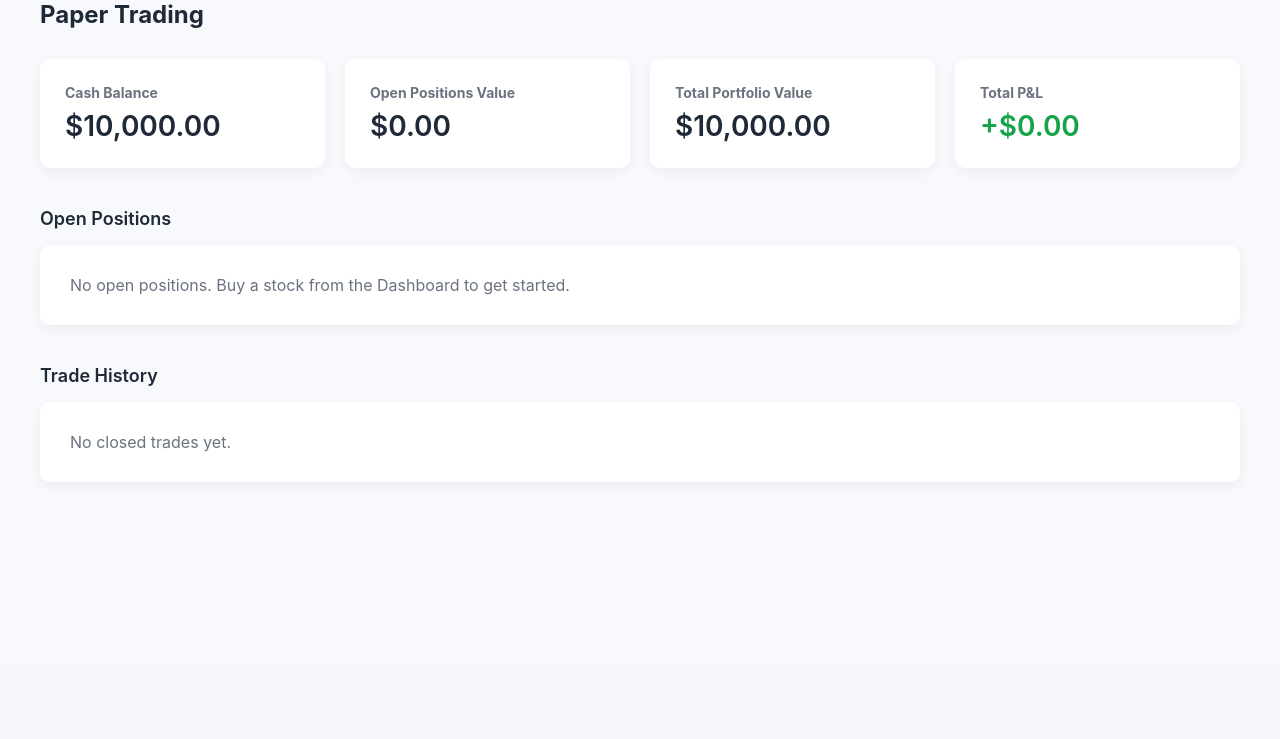
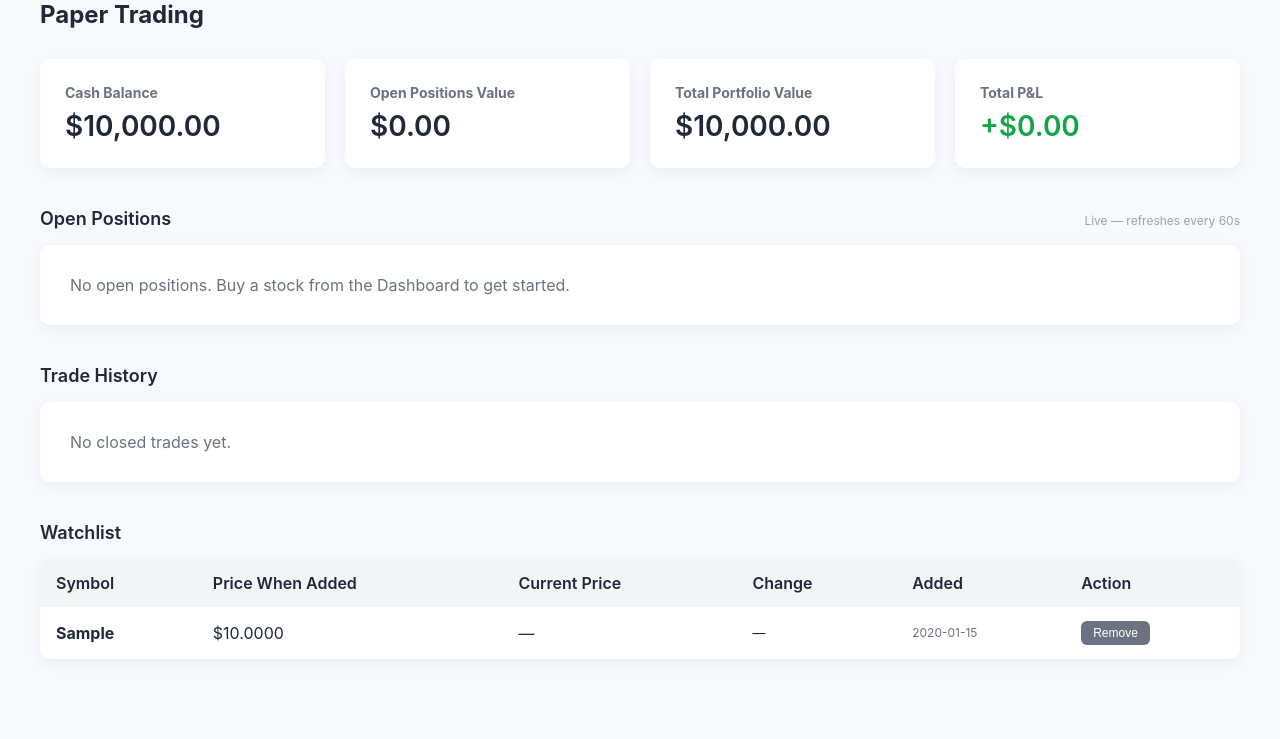
Before and after one commit to mboerner32/ai_trading_mvp, a FastAPI app: page /trades in a window 1280 px wide. Shown: the part 140-879 px from the top of the page. Before the commit the page ends 592 px from the top, so only its background shows below. Run offline with FastAPI, Linux system fonts and the light colour scheme; a user stored in the database is signed in; data comes from the database, SQL or seed files in the repository; tables that the repository leaves empty hold one stand-in row (values such as "Sample post").

Commit message:
Add live prices, risk metrics, watchlist, scan scheduler
- Live price auto-refresh on Trades page every 60s via /api/positions/prices
- Risk metrics (Win Rate, Sharpe Ratio, Max Drawdown) on Analytics KPI row
- Watchlist: Watch button on Dashboard, watchlist table on Trades page
- APScheduler: auto-runs all scan modes at 9:45am ET Mon-Fri

Co-Authored-By: Claude Sonnet 4.6 <noreply@anthropic.com>

```diff
--- a/main.py
+++ b/main.py
@@ -1,9 +1,11 @@
 # ai_trading_mvp/main.py
 
 import asyncio
+import pytz
 import yfinance as yf
 
 from concurrent.futures import ThreadPoolExecutor
+from apscheduler.schedulers.background import BackgroundScheduler
 from fastapi import FastAPI, Request, Form, BackgroundTasks
 from fastapi.responses import Response
 from fastapi.responses import HTMLResponse, RedirectResponse
@@ -48,6 +50,10 @@ from app.database import (
     get_scan_cache,
     save_weight_changelog,
     get_weight_changelog,
+    add_to_watchlist,
+    remove_from_watchlist,
+    get_watchlist,
+    get_risk_metrics,
 )
 
 app = FastAPI()
@@ -61,6 +67,24 @@ app.add_middleware(
 # Initialize database and seed users
 init_db()
 seed_users()
+
+# ---------------- SCHEDULER ----------------
+def _scheduled_scan():
+    """Auto-run all scan modes at 9:45am ET Mon–Fri and refresh cache."""
+    print("SCHEDULER: Running scheduled morning scan...")
+    for mode in ["squeeze", "strict", "standard"]:
+        try:
+            data = run_scan(mode=mode)
+            save_scan(data["results"], mode)
+            save_scan_cache(mode, data["results"], data["summary"])
+            print(f"SCHEDULER: {mode} scan complete ({len(data['results'])} results)")
+        except Exception as e:
+            print(f"SCHEDULER: {mode} scan failed — {e}")
+    update_returns()
+
+_scheduler = BackgroundScheduler(timezone=pytz.timezone("America/New_York"))
+_scheduler.add_job(_scheduled_scan, "cron", day_of_week="mon-fri", hour=9, minute=45)
+_scheduler.start()
 
 # Log API key status at startup so it's visible in Render logs
 import os as _os
@@ -195,6 +219,7 @@ def analytics(request: Request):
             "holding_perf": get_holding_performance(),
             "equity_curve": get_equity_curve(),
             "weight_changelog": get_weight_changelog(),
+            "risk_metrics": get_risk_metrics(),
             "user": request.session["user"]
         }
     )
@@ -257,6 +282,7 @@ def trades_page(request: Request):
             "positions": positions,
             "history": history,
             "auto_closed": auto_closed,
+            "watchlist": get_watchlist(),
             "summary": {
                 **summary,
                 "open_value": round(open_value, 2),
@@ -482,6 +508,7 @@ def optimize_complex(request: Request):
             "holding_perf": get_holding_performance(),
             "equity_curve": get_equity_curve(),
             "weight_changelog": get_weight_changelog(),
+            "risk_metrics": get_risk_metrics(),
             "user": request.session["user"],
             "complex_ai_result": opt_result,
             "complex_ai_weights": get_squeeze_weights(),
@@ -522,6 +549,48 @@ def apply_model_update(request: Request):
     return RedirectResponse("/analytics", status_code=303)
 
 
+# ---------------- LIVE PRICE API ----------------
+@app.get("/api/positions/prices")
+def api_position_prices(request: Request):
+    if "user" not in request.session:
+        return Response(status_code=401)
+    positions = get_open_positions()
+    TARGET_GAIN = 0.20
+    data = {}
+    for pos in positions:
+        current = _fetch_current_price(pos["symbol"], pos["entry_price"])
+        unrealized = round((current - pos["entry_price"]) * pos["shares"], 2)
+        current_value = round(current * pos["shares"], 2)
+        pnl_pct = round((current - pos["entry_price"]) / pos["entry_price"] * 100, 2)
+        target = round(pos["entry_price"] * (1 + TARGET_GAIN), 4)
+        to_target_pct = round((target - current) / current * 100, 2)
+        data[pos["trade_id"]] = {
+            "current_price":  round(current, 4),
+            "unrealized_pnl": unrealized,
+            "current_value":  current_value,
+            "pnl_pct":        pnl_pct,
+            "to_target_pct":  to_target_pct,
+        }
+    return data
+
+
+# ---------------- WATCHLIST ----------------
+@app.post("/watchlist/add")
+def watchlist_add(request: Request, symbol: str = Form(...), price: float = Form(0.0)):
+    if "user" not in request.session:
+        return RedirectResponse("/login", status_code=303)
+    add_to_watchlist(symbol, price or None)
+    return RedirectResponse("/trades", status_code=303)
+
+
+@app.post("/watchlist/remove/{symbol}")
+def watchlist_remove(request: Request, symbol: str):
+    if "user" not in request.session:
+        return RedirectResponse("/login", status_code=303)
+    remove_from_watchlist(symbol)
+    return RedirectResponse("/trades", status_code=303)
+
+
 # ---------------- LOGOUT ----------------
 @app.get("/logout")
 def logout(request: Request):
--- a/requirements.txt
+++ b/requirements.txt
@@ -8,3 +8,5 @@ python-multipart
 itsdangerous
 curl_cffi
 anthropic
+apscheduler
+pytz
--- a/templates/trades.html
+++ b/templates/trades.html
@@ -193,7 +193,10 @@
     {% endif %}
 
     <!-- OPEN POSITIONS -->
-    <div class="section-title">Open Positions</div>
+    <div style="display:flex; align-items:baseline; justify-content:space-between; margin-bottom:16px;">
+        <div class="section-title" style="margin-bottom:0;">Open Positions</div>
+        <span id="lastRefresh" style="font-size:12px; color:#9ca3af;">Live — refreshes every 60s</span>
+    </div>
 
     {% if positions %}
     <table>
@@ -218,20 +221,16 @@
                 <td><strong>{{ pos.symbol }}</strong></td>
                 <td>${{ pos.entry_price }}</td>
                 <td style="color:#0f766e; font-weight:600;">${{ pos.target_price }}</td>
-                <td>${{ pos.current_price }}</td>
-                <td style="font-size:13px; color:{{ '#16a34a' if pos.to_target_pct <= 5 else '#6b7280' }};">
-                    {% if pos.to_target_pct <= 0 %}
-                        🎯 At target
-                    {% else %}
-                        +{{ pos.to_target_pct }}% away
-                    {% endif %}
+                <td id="price-{{ pos.trade_id }}">${{ pos.current_price }}</td>
+                <td id="totarget-{{ pos.trade_id }}" style="font-size:13px; color:{{ '#16a34a' if pos.to_target_pct <= 5 else '#6b7280' }};">
+                    {% if pos.to_target_pct <= 0 %}🎯 At target{% else %}+{{ pos.to_target_pct }}% away{% endif %}
                 </td>
                 <td>{{ pos.shares | round(2) }}</td>
-                <td>${{ "{:,.2f}".format(pos.current_value) }}</td>
-                <td class="{{ 'good' if pos.unrealized_pnl >= 0 else 'bad' }}">
+                <td id="value-{{ pos.trade_id }}">${{ "{:,.2f}".format(pos.current_value) }}</td>
+                <td id="upnl-{{ pos.trade_id }}" class="{{ 'good' if pos.unrealized_pnl >= 0 else 'bad' }}">
                     {{ "+" if pos.unrealized_pnl >= 0 else "" }}${{ "{:,.2f}".format(pos.unrealized_pnl) }}
                 </td>
-                <td class="{{ 'good' if pos.pnl_pct >= 0 else 'bad' }}">
+                <td id="pnlpct-{{ pos.trade_id }}" class="{{ 'good' if pos.pnl_pct >= 0 else 'bad' }}">
                     {{ "+" if pos.pnl_pct >= 0 else "" }}{{ pos.pnl_pct }}%
                 </td>
                 <td style="font-size:12px; color:#6b7280;">
@@ -294,7 +293,88 @@
     <div class="empty-note">No closed trades yet.</div>
     {% endif %}
 
+    <!-- WATCHLIST -->
+    <div class="section-title">Watchlist</div>
+
+    {% if watchlist %}
+    <table>
+        <thead>
+            <tr>
+                <th>Symbol</th>
+                <th>Price When Added</th>
+                <th>Current Price</th>
+                <th>Change</th>
+                <th>Added</th>
+                <th>Action</th>
+            </tr>
+        </thead>
+        <tbody>
+        {% for w in watchlist %}
+            <tr>
+                <td><strong>{{ w.symbol }}</strong></td>
+                <td>${{ "{:.4f}".format(w.price_at_add) if w.price_at_add else "—" }}</td>
+                <td id="wl-price-{{ w.symbol }}">—</td>
+                <td id="wl-chg-{{ w.symbol }}" style="font-size:13px;">—</td>
+                <td style="font-size:12px; color:#6b7280;">{{ w.added_at[:10] }}</td>
+                <td>
+                    <form method="post" action="/watchlist/remove/{{ w.symbol }}" style="display:inline;">
+                        <button type="submit" style="background:#6b7280; color:white; border:none;
+                                padding:5px 12px; border-radius:6px; cursor:pointer; font-size:12px;">
+                            Remove
+                        </button>
+                    </form>
+                </td>
+            </tr>
+        {% endfor %}
+        </tbody>
+    </table>
+    {% else %}
+    <div class="empty-note">
+        No stocks on your watchlist. Click "Watch" on any stock in the Dashboard to track it.
+    </div>
+    {% endif %}
+
 </div>
+
+<script>
+// ---- Live price refresh for open positions (every 60s) ----
+async function refreshPositionPrices() {
+    try {
+        const resp = await fetch('/api/positions/prices');
+        if (!resp.ok) return;
+        const data = await resp.json();
+        for (const [id, d] of Object.entries(data)) {
+            const priceEl   = document.getElementById('price-'   + id);
+            const targetEl  = document.getElementById('totarget-'+ id);
+            const valueEl   = document.getElementById('value-'   + id);
+            const upnlEl    = document.getElementById('upnl-'    + id);
+            const pnlPctEl  = document.getElementById('pnlpct-'  + id);
+            if (priceEl)  priceEl.textContent  = '$' + d.current_price;
+            if (valueEl)  valueEl.textContent  = '$' + d.current_value.toLocaleString('en-US', {minimumFractionDigits:2, maximumFractionDigits:2});
+            if (upnlEl) {
+                upnlEl.textContent = (d.unrealized_pnl >= 0 ? '+' : '') + '$' + Math.abs(d.unrealized_pnl).toLocaleString('en-US', {minimumFractionDigits:2, maximumFractionDigits:2});
+                upnlEl.className = d.unrealized_pnl >= 0 ? 'good' : 'bad';
+            }
+            if (pnlPctEl) {
+                pnlPctEl.textContent = (d.pnl_pct >= 0 ? '+' : '') + d.pnl_pct + '%';
+                pnlPctEl.className = d.pnl_pct >= 0 ? 'good' : 'bad';
+            }
+            if (targetEl) {
+                if (d.to_target_pct <= 0) {
+                    targetEl.textContent = '🎯 At target';
+                    targetEl.style.color = '#16a34a';
+                } else {
+                    targetEl.textContent = '+' + d.to_target_pct + '% away';
+                    targetEl.style.color = d.to_target_pct <= 5 ? '#16a34a' : '#6b7280';
+                }
+            }
+        }
+        document.getElementById('lastRefresh').textContent = 'Updated ' + new Date().toLocaleTimeString();
+    } catch(e) {}
+}
+
+setInterval(refreshPositionPrices, 60000);
+</script>
 
 </body>
 </html>
```
Also changed, not shown: app/database.py (+83 -0 lines), templates/analytics.html (+33 -0 lines), templates/index.html (+11 -0 lines).
